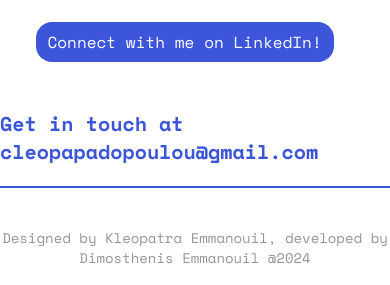
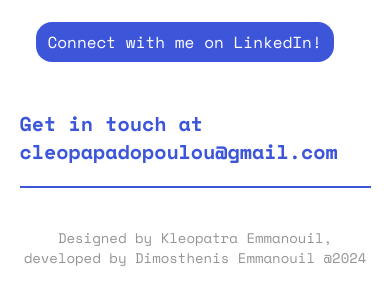
Before and after one commit to Albatraoz12/kleoportfolio, a Next.js app: page /about in a window 390 px wide. Shown: the part 729-1014 px from the top of the page. Built offline with nearby package versions, Linux system fonts and the light colour scheme.

Commit message:
fix responsiveness

```diff
--- a/components/Footer.tsx
+++ b/components/Footer.tsx
@@ -1,6 +1,6 @@
 const Footer = () => {
   return (
-    <footer className='flex flex-col mx-auto gap-10 mb-5 max-w-[1169px] sticky top-[100vh]'>
+    <footer className='flex flex-col mx-auto w-[90%] gap-10 mb-5 lg:max-w-[888px] md:text-center xl:max-w-[1169px] sticky top-[100vh]'>
       <div>
         <h3 className='mt-10 mb-5 text-[#3D56D9] text-xl md:text-2xl text-cneter font-bold'>
           Get in touch at cleopapadopoulou@gmail.com
```
